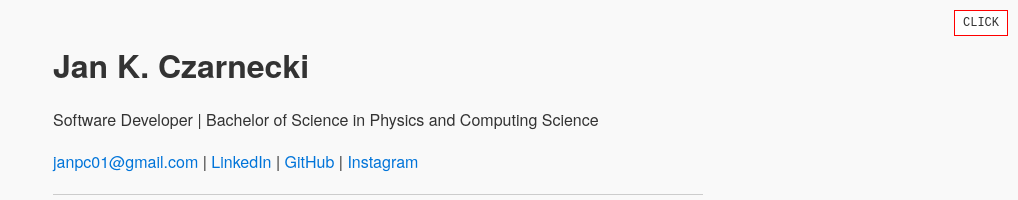
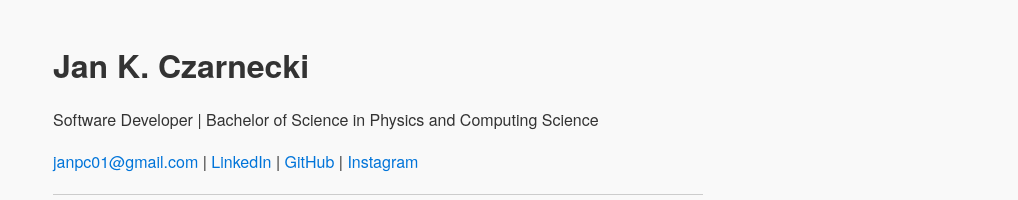
Before and after one commit to janpc01/janpc01.github.io, a Jekyll site: the page built from index.html, in a window 1280 px wide. Shown: the top 200 px of the page, without its empty margins (262-1280 px from the left). Built offline with Jekyll 4.4.1, drawn with Linux system fonts in a browser that asks for light colours; some web fonts are replaced.

Commit message:
Comment out toggle button

```diff
--- a/_layouts/default.html
+++ b/_layouts/default.html
@@ -7,7 +7,7 @@
     <link rel="stylesheet" href="{{ 'styles.css' | relative_url }}">
 </head>
 <body>
-    <button id="themeToggle" class="theme-toggle">click</button>
+<!--     <button id="themeToggle" class="theme-toggle">click</button> -->
     {{ content }}
     <script src="{{ 'script.js' | relative_url }}"></script>
 </body>
```
